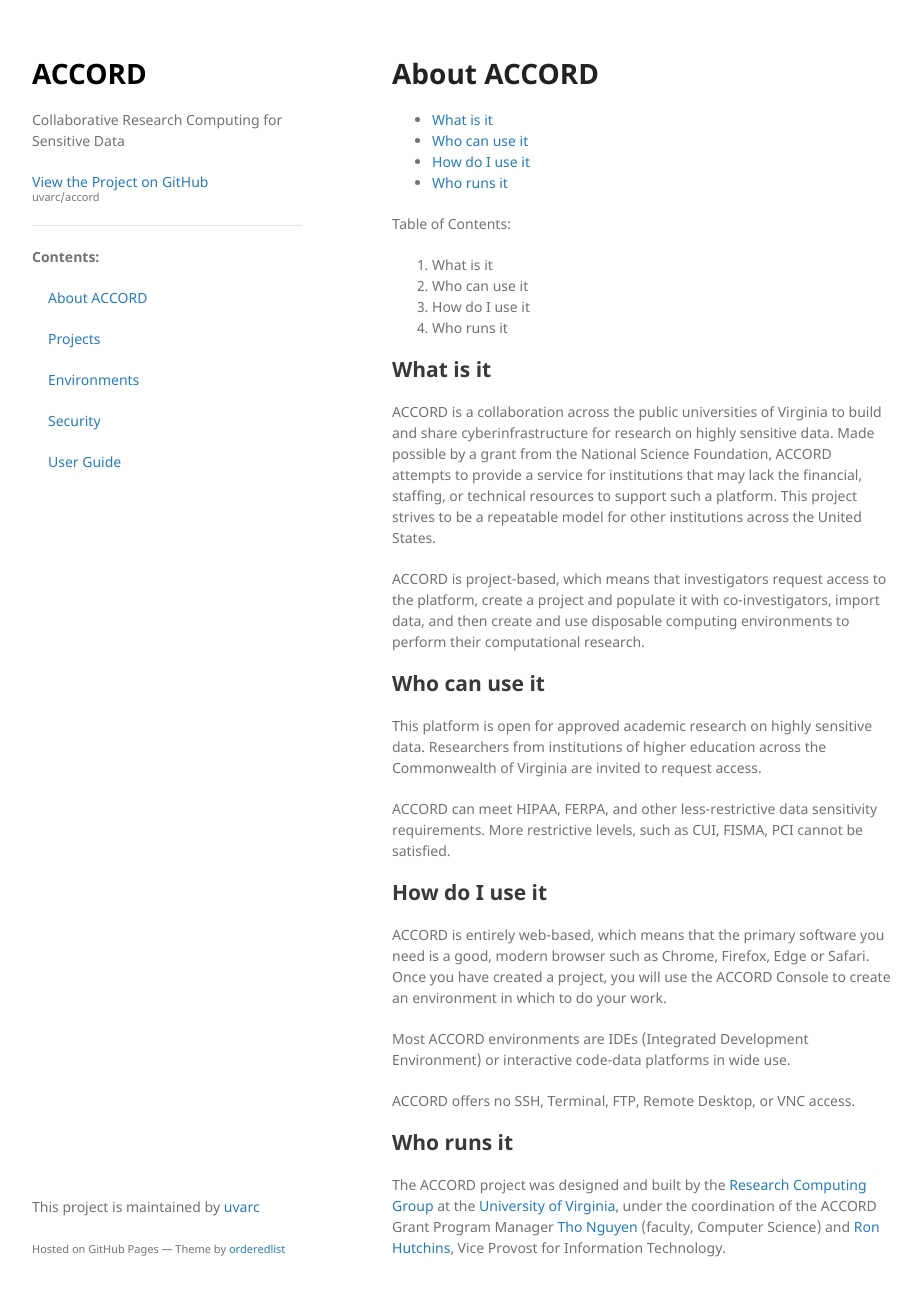
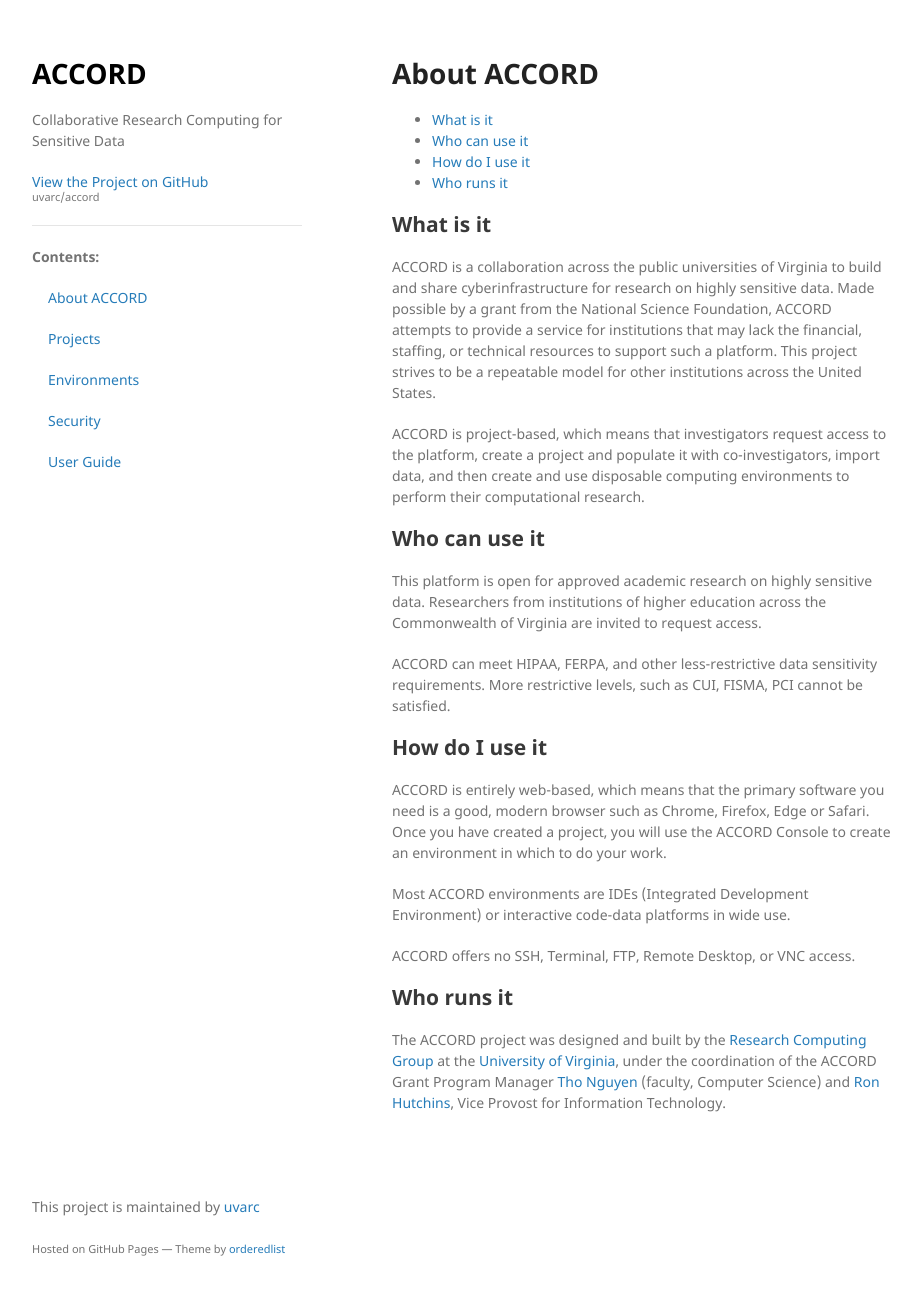
Before and after one commit to uvarc/accord, a Jekyll site: the page built from docs/about.md, in a window 1280 px wide and 1328 px high. Shown: the top 1296 px of the window, without its empty margins (178-1099 px from the left). Built offline with Jekyll 4.4.1, drawn with Linux system fonts in a browser that asks for light colours; our own code applies the rules of GitHub Pages for plain Markdown files.

Commit message:
Update about.md

```diff
--- a/docs/about.md
+++ b/docs/about.md
@@ -8,12 +8,6 @@
 * [Who can use it](#who-can-use-it)
 * [How do I use it](#how-do-i-use-it)
 * [Who runs it](#who-runs-it)
-
-Table of Contents:
-1. What is it
-2. Who can use it
-3. How do I use it
-4. Who runs it
 
 
 ## What is it
```
